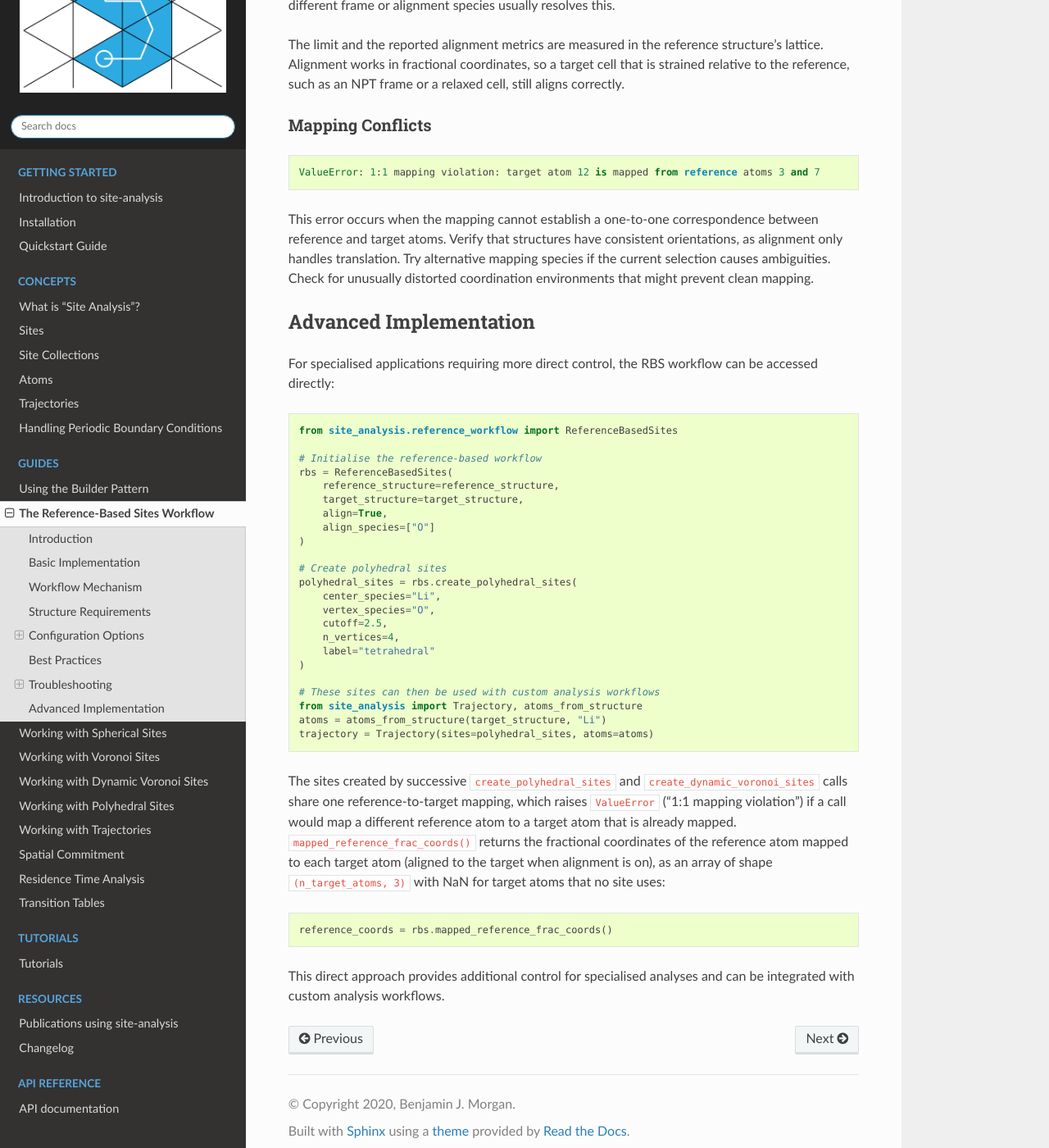
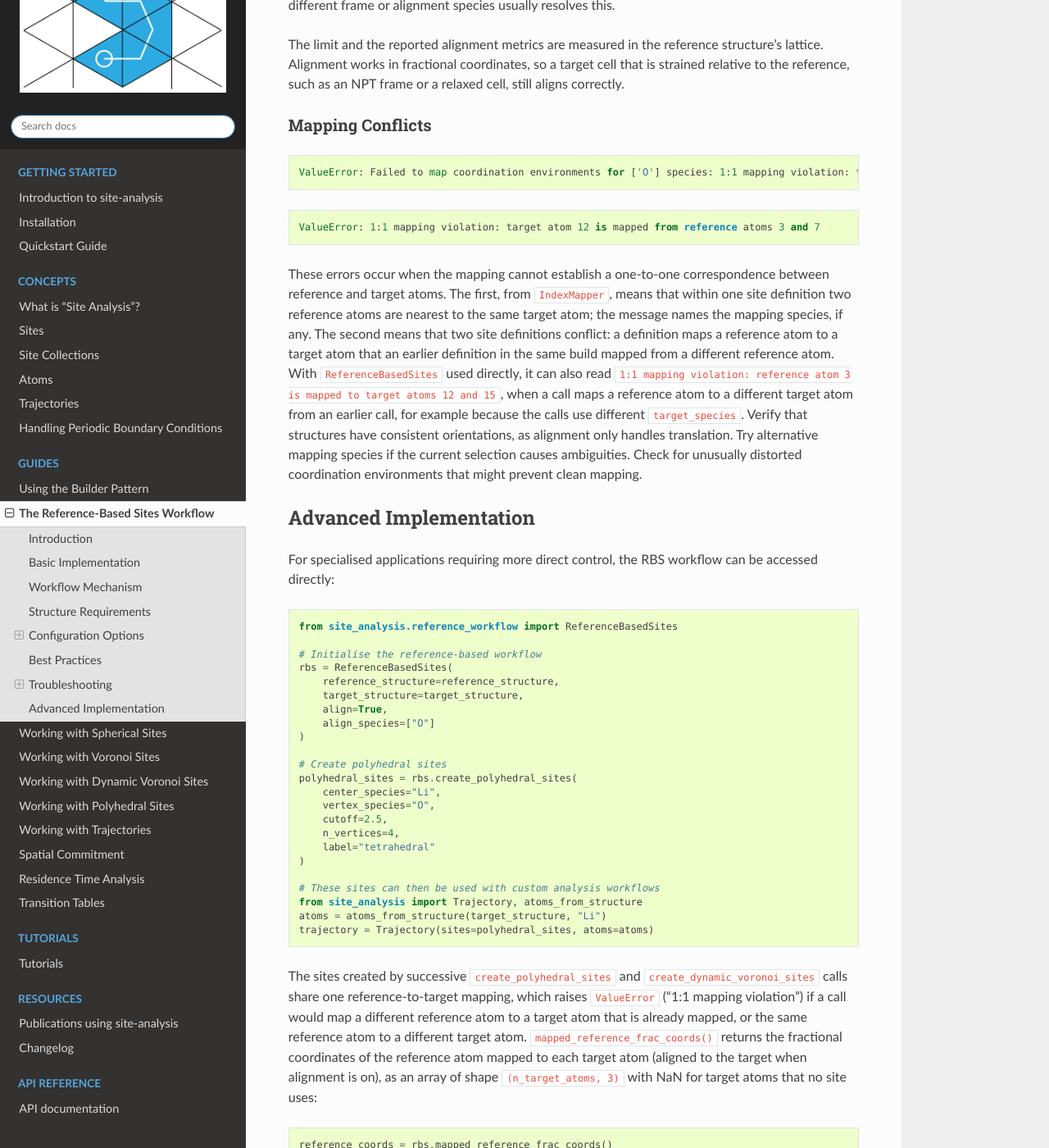
Before and after one commit to bjmorgan/site-analysis, a Sphinx documentation site: the page built from docs/source/guides/reference_workflow.md, in a window 1280 px wide and 1400 px high, scrolled down 7045 px. Shown: the whole window at 82% size. Built offline with Sphinx 7.4.7 and the Read the Docs theme 3.1.0, drawn with Linux system fonts in a browser that asks for light colours.

Commit message:
Describe both forms of the 1:1 mapping violation
Document that ReferenceBasedSites also rejects a reference atom mapped to
a different target atom, describe both causes and messages of mapping
conflicts, and move the one-mapping-per-build note to with_site_mapping.

````diff
--- a/docs/source/guides/reference_workflow.md
+++ b/docs/source/guides/reference_workflow.md
@@ -241,10 +241,14 @@ The limit and the reported alignment metrics are measured in the reference struc
 ### Mapping Conflicts
 
 ```
+ValueError: Failed to map coordination environments for ['O'] species: 1:1 mapping violation: target atom 12 is mapped from reference atoms 3 and 7
+```
+
+```
 ValueError: 1:1 mapping violation: target atom 12 is mapped from reference atoms 3 and 7
 ```
 
-This error occurs when the mapping cannot establish a one-to-one correspondence between reference and target atoms. Verify that structures have consistent orientations, as alignment only handles translation. Try alternative mapping species if the current selection causes ambiguities. Check for unusually distorted coordination environments that might prevent clean mapping.
+These errors occur when the mapping cannot establish a one-to-one correspondence between reference and target atoms. The first, from `IndexMapper`, means that within one site definition two reference atoms are nearest to the same target atom; the message names the mapping species, if any. The second means that two site definitions conflict: a definition maps a reference atom to a target atom that an earlier definition in the same build mapped from a different reference atom. With `ReferenceBasedSites` used directly, it can also read `1:1 mapping violation: reference atom 3 is mapped to target atoms 12 and 15`, when a call maps a reference atom to a different target atom from an earlier call, for example because the calls use different `target_species`. Verify that structures have consistent orientations, as alignment only handles translation. Try alternative mapping species if the current selection causes ambiguities. Check for unusually distorted coordination environments that might prevent clean mapping.
 
 ## Advanced Implementation
 
@@ -276,7 +280,7 @@ atoms = atoms_from_structure(target_structure, "Li")
 trajectory = Trajectory(sites=polyhedral_sites, atoms=atoms)
 ```
 
-The sites created by successive `create_polyhedral_sites` and `create_dynamic_voronoi_sites` calls share one reference-to-target mapping, which raises `ValueError` ("1:1 mapping violation") if a call would map a different reference atom to a target atom that is already mapped. `mapped_reference_frac_coords()` returns the fractional coordinates of the reference atom mapped to each target atom (aligned to the target when alignment is on), as an array of shape `(n_target_atoms, 3)` with NaN for target atoms that no site uses:
+The sites created by successive `create_polyhedral_sites` and `create_dynamic_voronoi_sites` calls share one reference-to-target mapping, which raises `ValueError` ("1:1 mapping violation") if a call would map a different reference atom to a target atom that is already mapped, or the same reference atom to a different target atom. `mapped_reference_frac_coords()` returns the fractional coordinates of the reference atom mapped to each target atom (aligned to the target when alignment is on), as an array of shape `(n_target_atoms, 3)` with NaN for target atoms that no site uses:
 
 ```python
 reference_coords = rbs.mapped_reference_frac_coords()
````
Also changed, not shown: CHANGELOG.md (+1 -1 lines), docs/source/guides/builders.md (+3 -1 lines).
